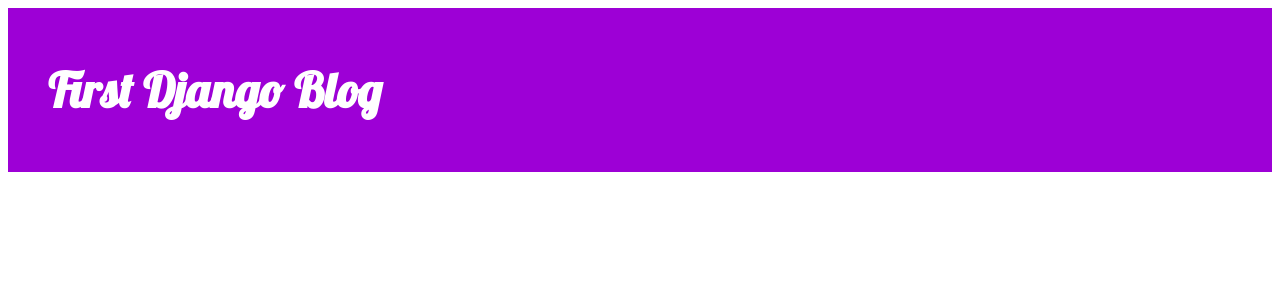
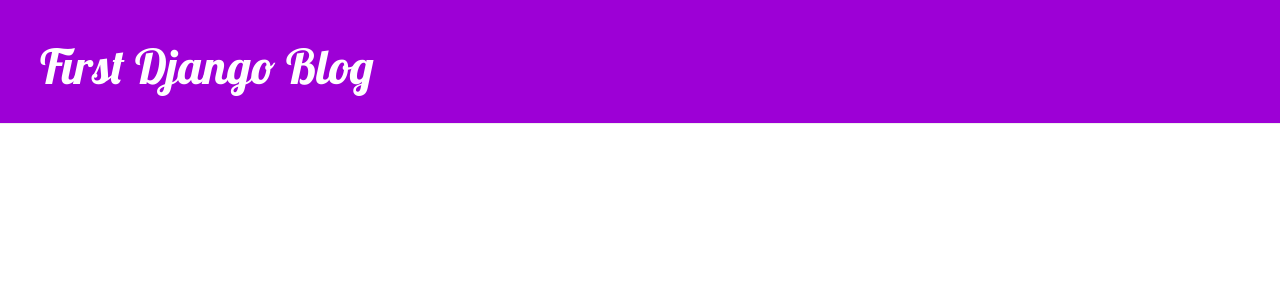
Before and after one commit to CodingWand/my-first-blog, a Django app: template blog/templates/blog/base.html in a window 1280 px wide. Shown: the top 300 px of the page. Run offline with Django 3.2, Linux system fonts and the light colour scheme; the template is opened without the code that fills it, so the values that code supplies are empty; some libraries are stand-ins or nearby versions.

Commit message:
Bootstrap back and debug mode reactivated

```diff
--- a/blog/templates/blog/base.html
+++ b/blog/templates/blog/base.html
@@ -1,8 +1,8 @@
 {% load static %}
 <html>
     <head>
-        <!-- <link rel="stylesheet" href="//maxcdn.bootstrapcdn.com/bootstrap/3.2.0/css/bootstrap.min.css">
-        <link rel="stylesheet" href="//maxcdn.bootstrapcdn.com/bootstrap/3.2.0/css/bootstrap-theme.min.css"> -->
+        <link rel="stylesheet" href="//maxcdn.bootstrapcdn.com/bootstrap/3.2.0/css/bootstrap.min.css">
+        <link rel="stylesheet" href="//maxcdn.bootstrapcdn.com/bootstrap/3.2.0/css/bootstrap-theme.min.css">
         <link href="//fonts.googleapis.com/css?family=Lobster&subset=latin,latin-ext" rel="stylesheet" type="text/css">
         <link rel="stylesheet" href="{% static 'css/blog.css' %}">
         <title>Django Girls blog</title>
--- a/mysite/settings.py
+++ b/mysite/settings.py
@@ -23,7 +23,7 @@
 SECRET_KEY = '5#=by)ersr7t3==f@a*9%(8ym!3$qye0biz4)%z(##nl8v0#vd'
 
 # SECURITY WARNING: don't run with debug turned on in production!
-DEBUG = False
+DEBUG = True
 
 ALLOWED_HOSTS = ['127.0.0.1', '.pythonanywhere.com']
 
```
